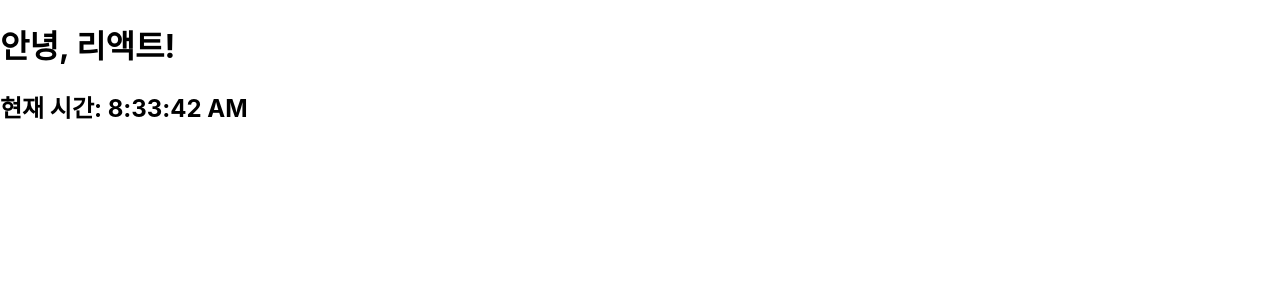
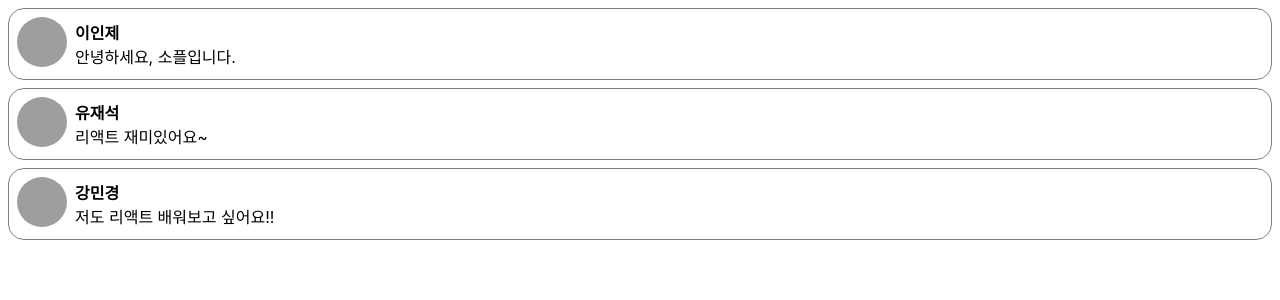
Before and after one commit to dsc-sookmyung/2022-02-React-Study, a React (Create React App) app in the folder 조은영/my-app/: page / in a window 1280 px wide. Shown: the top 300 px of the page. Built offline with nearby package versions, Linux system fonts and the light colour scheme; grey boxes are pictures that could not be loaded.

Commit message:
[05장] Components and Props

```diff
--- a/조은영/my-app/src/index.js
+++ b/조은영/my-app/src/index.js
@@ -5,15 +5,15 @@
 import reportWebVitals from './reportWebVitals';
 
 import Clock from './section4/Clock';
+import CommentList from './section5/CommentList';
 
 const root = ReactDOM.createRoot(document.getElementById('root'));
-setInterval(()=>{
   root.render(
   <React.StrictMode>
-    <Clock />
+    <CommentList />
   </React.StrictMode>
   );
-}, 1000);
+
 
 // If you want to start measuring performance in your app, pass a function
 // to log results (for example: reportWebVitals(console.log))
--- /dev/null
+++ b/조은영/my-app/src/section5/Comment.jsx
@@ -0,0 +1,51 @@
+import React from "react";
+
+const styles = {
+    wrapper: {
+        margin: 8,
+        padding: 8,
+        display: "flex",
+        flexDirection: "row",
+        border: "1px solid grey",
+        borderRadius: 16,
+    },
+    imageContainer:{},
+    image:{
+        width: 50,
+        height: 50,
+        borderRadius: 25,
+    },
+    contentContainer:{
+        marginLeft:8,
+        display: "flex",
+        flexDirection: "column",
+        justifyContent: "center",
+    },
+    nameText:{
+        color: "black",
+        fontSize: 16,
+        fontWeight: "bold",
+    },
+    commentText:{
+        color: "black",
+        fontSize:16,
+    },
+};
+
+function Comment(props){
+    return(
+        <div style={styles.wrapper}>
+            <div style={styles.imageContainer}>
+                <img
+                    src="https://upload.wikimedia.org/wikipedia/commons/8/89/Portrait_Placeholder.png"
+                    style={styles.image}/>
+            </div>
+            <div style={styles.contentContainer}>
+                <span style={styles.nameText}>{props.name}</span>
+                <span style={styles.commentText}>{props.comment}</span>
+            </div>
+        </div>
+    );
+}
+
+export default Comment;
--- /dev/null
+++ b/조은영/my-app/src/section5/CommentList.jsx
@@ -0,0 +1,31 @@
+import React from "react";
+import Comment from "./Comment";
+
+const comments = [
+    {
+        name: "이인제",
+        comment: "안녕하세요, 소플입니다.",
+    },
+    {
+        name: "유재석",
+        comment: "리액트 재미있어요~",
+    },
+    {
+        name: "강민경",
+        comment: "저도 리액트 배워보고 싶어요!!",
+    },
+];
+
+function CommentList(props){
+    return (
+        <div>
+            {comments.map((comment) => {
+                return (
+                    <Comment name={comment.name} comment={comment.comment}/>
+                );
+            })}
+        </div>
+    );
+}
+
+export default CommentList;
```
